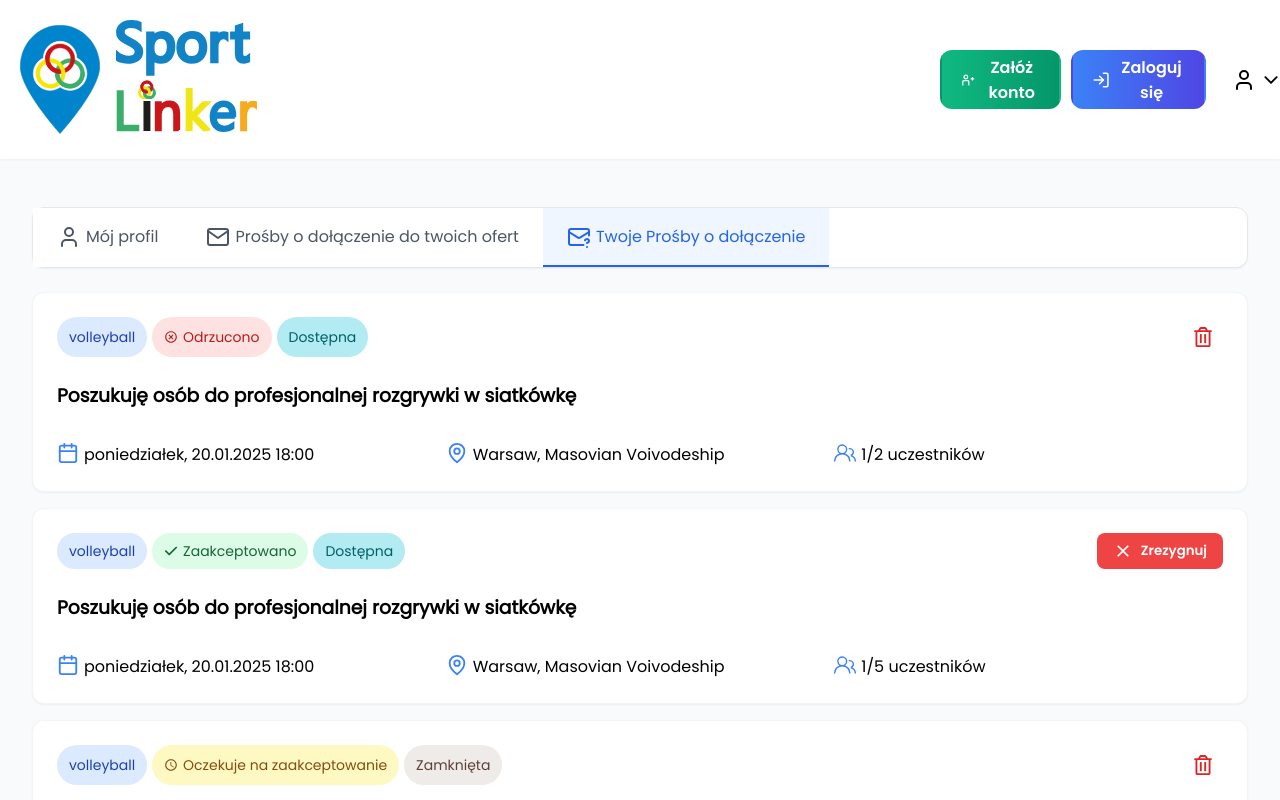
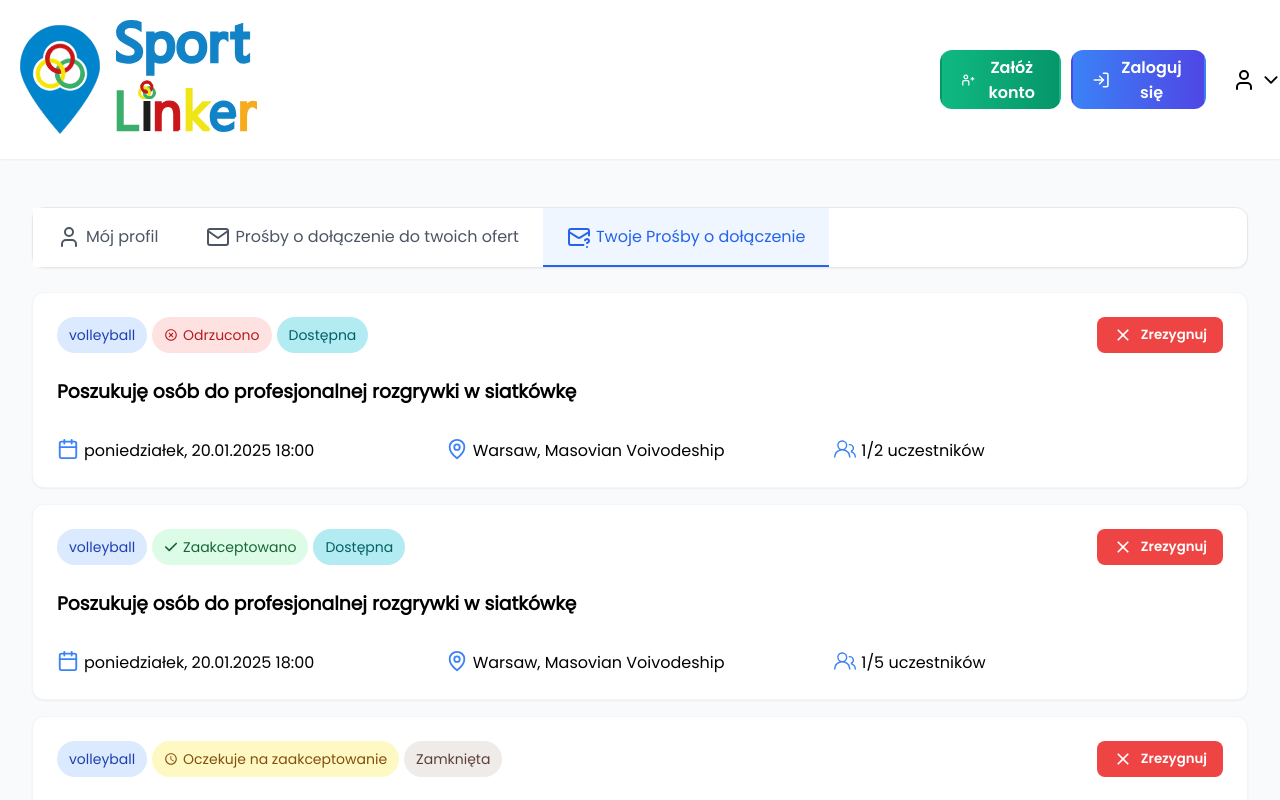
Before and after one commit to Michuxx/SportLinker, a React (Vite) app in the folder SportLinkerFrontend/: page /profile/offerStatuses in a window 1280 px wide. Shown: the top 800 px of the page. Built offline with nearby package versions, Linux system fonts and the light colour scheme.

Commit message:
Deleting applications to other offer

```diff
--- a/SportLinkerFrontend/src/components/userPanelSection/userProfileContent/foreignInvitations/invitationCard/InvitationCard.jsx
+++ b/SportLinkerFrontend/src/components/userPanelSection/userProfileContent/foreignInvitations/invitationCard/InvitationCard.jsx
@@ -7,7 +7,6 @@ import OfferCardLocation from "../../../../offerSection/offerCard/OfferCardLocat
 import OfferCardPeople from "../../../../offerSection/offerCard/OfferCardPeople";
 import { FaCheck } from "react-icons/fa6";
 import { MdClose } from "react-icons/md";
-import { FaRegTrashAlt } from "react-icons/fa";
 import { Link } from "react-router";
 
 const InvitationCard = ({ invitation, handleAccept, handleReject }) => {
--- a/SportLinkerFrontend/src/components/userPanelSection/userProfileContent/offerStatuses/OfferStatuses.jsx
+++ b/SportLinkerFrontend/src/components/userPanelSection/userProfileContent/offerStatuses/OfferStatuses.jsx
@@ -6,6 +6,7 @@ const OfferStatuses = () => {
   const [statuses, setStatuses] = useState([
     {
       id: 1,
+      offerId: 3,
       title: "Poszukuję osób do profesjonalnej rozgrywki w siatkówkę",
       sport: "volleyball",
       date: "2025-01-20T18:00",
@@ -24,6 +25,7 @@ const OfferStatuses = () => {
     },
     {
       id: 2,
+      offerId: 9,
       title: "Poszukuję osób do profesjonalnej rozgrywki w siatkówkę",
       sport: "volleyball",
       date: "2025-01-20T18:00",
@@ -42,6 +44,7 @@ const OfferStatuses = () => {
     },
     {
       id: 3,
+      offerId: 5,
       title: "Poszukuję osób do profesjonalnej rozgrywki w siatkówkę",
       sport: "volleyball",
       date: "2025-01-20T18:00",
@@ -59,11 +62,20 @@ const OfferStatuses = () => {
       status: "pending",
     },
   ]);
+
+  const handleResignApplications = (id) => {
+    setStatuses((prev) => prev.filter((app) => app.id !== id));
+  };
+
   return (
     <div className="user-offer-statuses-wrapper">
       {statuses.length > 0 ? (
         statuses.map((offerStatus) => (
-          <OfferStatusCard offerStatus={offerStatus} key={offerStatus.id} />
+          <OfferStatusCard
+            offerApplication={offerStatus}
+            key={offerStatus.id}
+            handleResign={handleResignApplications}
+          />
         ))
       ) : (
         <NullStatuses />
--- a/SportLinkerFrontend/src/components/userPanelSection/userProfileContent/offerStatuses/offerStatusCard/OfferStatusCard.jsx
+++ b/SportLinkerFrontend/src/components/userPanelSection/userProfileContent/offerStatuses/offerStatusCard/OfferStatusCard.jsx
@@ -8,54 +8,41 @@ import { MdClose } from "react-icons/md";
 import { FaRegTrashAlt } from "react-icons/fa";
 import { Link } from "react-router";
 
-const OfferStatusCard = ({ offerStatus }) => {
-  const buttonSelection = () => {
-    if (
-      offerStatus.status === "rejected" ||
-      offerStatus.availability === "closed"
-    ) {
-      return (
-        <div className="invitation-btn-wrapper">
-          <Button
-            style="deleteButton"
-            Icon={<FaRegTrashAlt size={20} />}
-          ></Button>
-        </div>
-      );
-    } else {
-      return (
-        <div className="invitation-btn-wrapper">
-          <Button style="classicRedButton" Icon={<MdClose size={20} />}>
-            Zrezygnuj
-          </Button>
-        </div>
-      );
-    }
-  };
-
+const OfferStatusCard = ({ offerApplication, handleResign }) => {
   return (
     <Link
-      to={`/offer/${offerStatus.id}`}
+      to={`/offer/${offerApplication.offerId}`}
       style={{ textDecoration: `none`, color: `inherit` }}
     >
       <div className="offer-status-card-wrapper">
         <div className="invitation-card-tag-wrapper">
           <div className="invitation-card-block">
-            <Tag styleType="sport" text={offerStatus.sport} />
-            <Tag styleType={offerStatus.status} />
-            <Tag styleType={offerStatus.availability} />
+            <Tag styleType="sport" text={offerApplication.sport} />
+            <Tag styleType={offerApplication.status} />
+            <Tag styleType={offerApplication.availability} />
           </div>
-          <div className="invitation-btn-wrapper">{buttonSelection()}</div>
+          <div className="invitation-btn-wrapper">
+            <Button
+              style="classicRedButton"
+              onClick={(e) => {
+                e.preventDefault();
+                handleResign(offerApplication.id);
+              }}
+              Icon={<MdClose size={20} />}
+            >
+              Zrezygnuj
+            </Button>
+          </div>
         </div>
         <div className="offer-status-title">
-          <h3>{offerStatus.title}</h3>
+          <h3>{offerApplication.title}</h3>
         </div>
         <div className="user-offer-card-info-wrapper">
-          <OfferCardDate date={offerStatus.date} />
-          <OfferCardLocation location={offerStatus.location} />
+          <OfferCardDate date={offerApplication.date} />
+          <OfferCardLocation location={offerApplication.location} />
           <OfferCardPeople
-            currentPeople={offerStatus.currentPeople}
-            maxPeople={offerStatus.maxPeople}
+            currentPeople={offerApplication.currentPeople}
+            maxPeople={offerApplication.maxPeople}
           />
         </div>
       </div>
```
